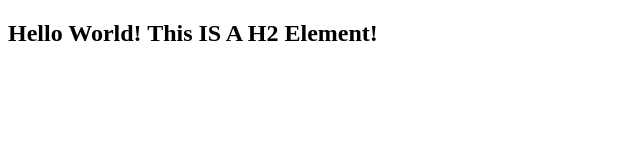
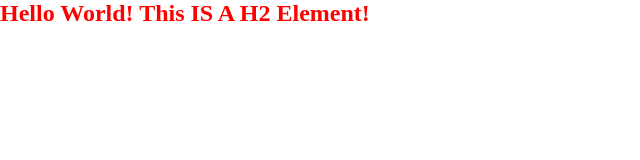
Before and after one commit to d-i-v7/ex-1, a plain HTML site: page index.html in a window 1280 px wide. Shown: the whole page, without its empty margins (0-640 px from the left). Drawn offline with Linux system fonts and the light colour scheme.

Commit message:
Waxana Kusoo Daray Isku Xirka

```diff
--- a/app.css
+++ b/app.css
@@ -1,3 +1,10 @@
+*
+{
+    margin: 0;
+    padding: 0;
+    box-sizing: border-box;
+}
+
 h2{
 color:red;
 
--- a/index.html
+++ b/index.html
@@ -4,6 +4,7 @@
     <meta charset="UTF-8">
     <meta name="viewport" content="width=device-width, initial-scale=1.0">
     <title>Document</title>
+    <link rel="stylesheet" href="app.css">
 </head>
 <body>
     <h2>Hello World! This IS A H2 Element!</h2>
```
